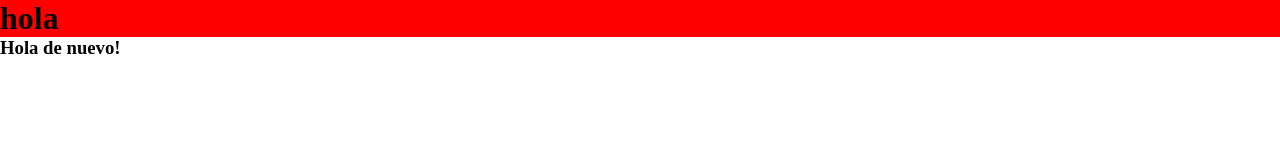
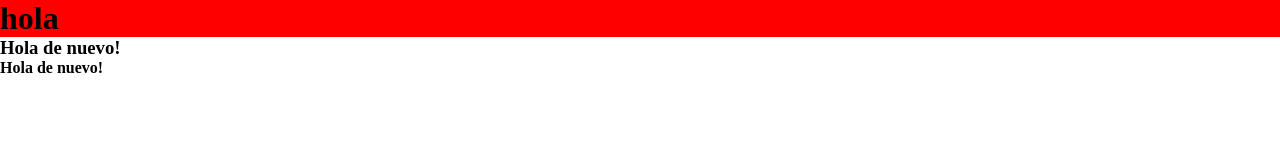
Before and after one commit to franad23/practica-14p, a plain HTML site: page index.html in a window 1280 px wide. Drawn offline with Linux system fonts and the light colour scheme.

Commit message:
agrego h4

```diff
--- a/index.html
+++ b/index.html
@@ -9,5 +9,6 @@
   <body>
     <h1>hola</h1>
     <h3>Hola de nuevo!</h3>
+    <h4>Hola de nuevo!</h4>
   </body>
 </html>
```
